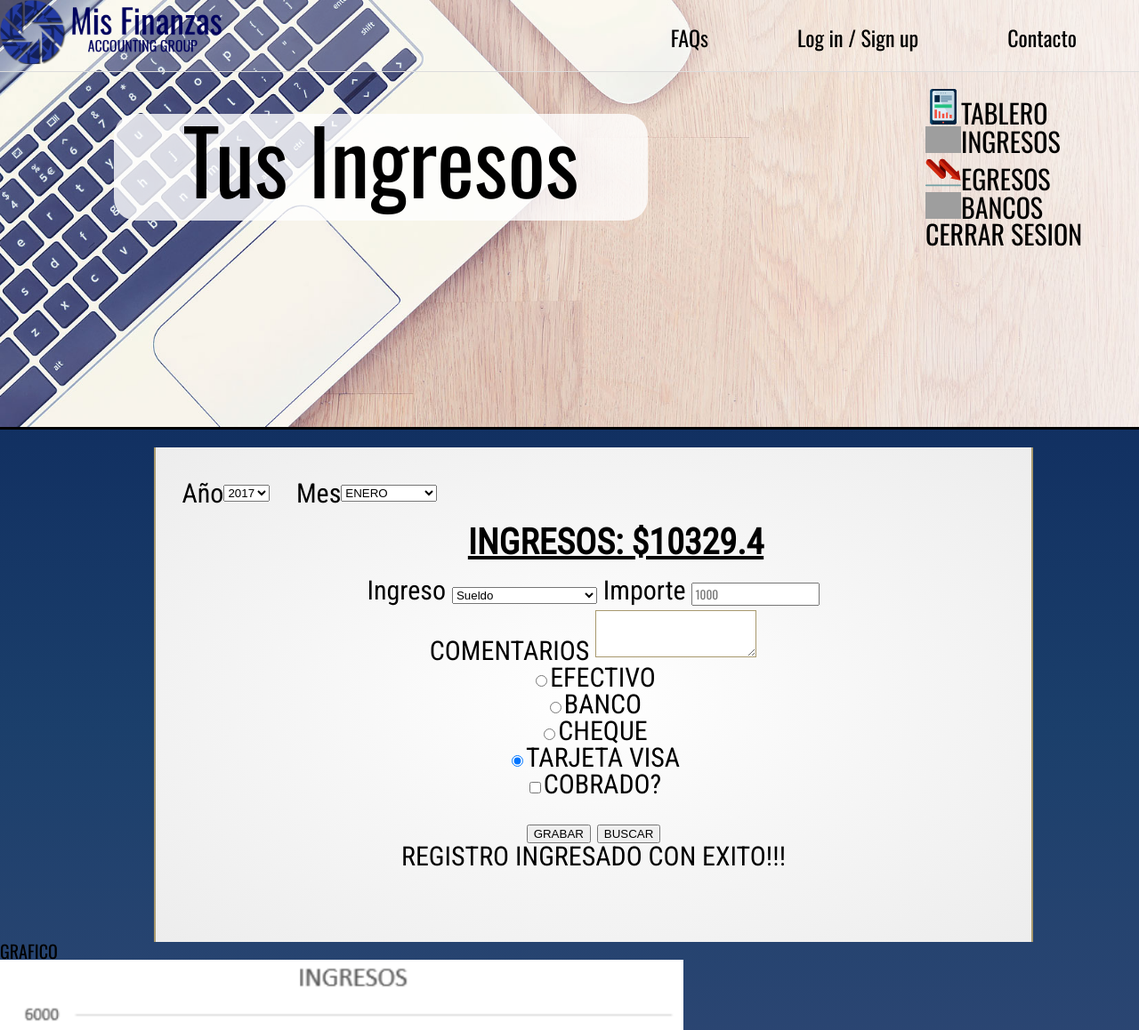
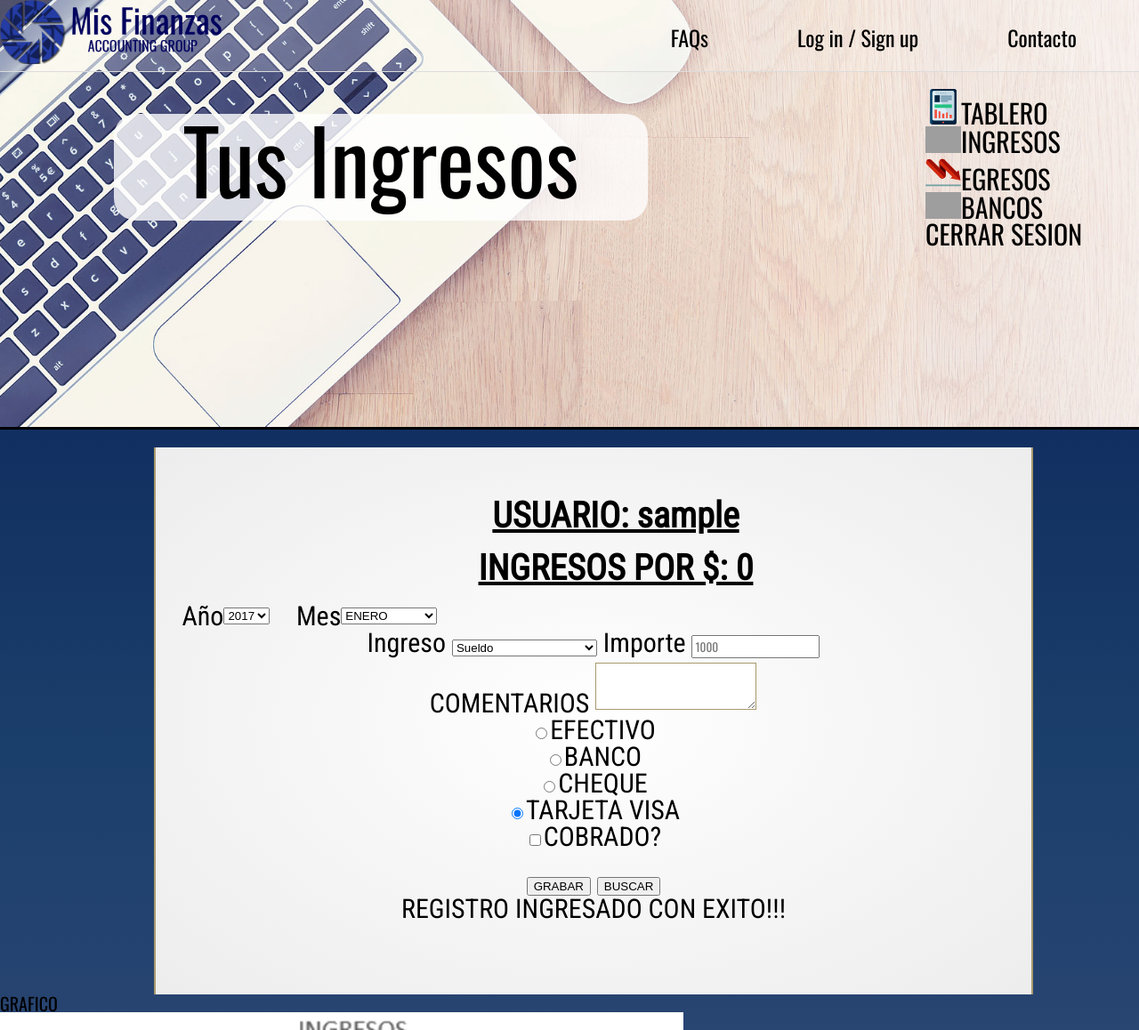
Before and after one commit to celina096/trabajo_grupal, a PHP site: page /ingresos.php in a window 1280 px wide. Shown: the top 1158 px of the page at 89% size. Run offline with PHP 8.4, Linux system fonts and the light colour scheme; the visitor is signed in with stand-in values (Sample User, id 1); some libraries are stand-ins or nearby versions; grey boxes are pictures that could not be loaded.

Commit message:
registra y busca segun usuario

```diff
--- a/cerrar_sesion.php
+++ b/cerrar_sesion.php
@@ -1,4 +1,5 @@
 <?php
+session_start();
 session_destroy();
 $_SESSION = array();
 header('Location: index.php')
--- a/funciones.php
+++ b/funciones.php
@@ -12,10 +12,10 @@ if (file_exists($archivo)){
 
 // NOTE: funciones de ingresos.php
 // esta funcion de guardar, sirve tanto para guardar ingresos como los registros de usuarios
-function guardar_ingreso($data,$bd){
+function guardar_ingreso($data,$bd,$usuario){
 if ($data) {
-//$data es el post entero
-
+//$data es el post entero, $sesion es $_SESSION
+        array_push ($data['usuario']=$usuario);
         $json=$data;
         $escribo=json_encode ($json);
         $recurso= existe ($bd);
@@ -25,27 +25,30 @@ if ($data) {
   }
 }
 
-function leer(){
+function leer($usu){
   $recurso = existe("bd.json");
   while( $linea = fgets($recurso) ){
     $usuario = json_decode($linea, true);
+    if ($usuario['usuario']==$usu) {
     echo "Año: ".$usuario ['ano']." MES: ".$usuario ['mes']." ".$usuario ['ingreso'].": $".$usuario['importe']." COMENTARIO: ".$usuario ['comentario']." TIPO DE COBRANZA: ".$usuario['cobranza']."<br>";
+    }
   }
   return false;
 }
 
-function sumar(){
+function sumar($usu){
+
   $recurso = existe("bd.json");
   $suma =0;
   while( $linea = fgets($recurso) ){
     $usuario = json_decode($linea, true);
-    $suma+=$usuario["importe"];
-
+      if ($usuario['usuario']==$usu) {
+        $suma+=$usuario["importe"];
+      }
+    }
+    return $suma;
 }
 
-  return $suma;
-
-}
 
 // NOTE: funciones de register!!!
 function guardar($data,$bd){
--- a/index.php
+++ b/index.php
@@ -23,7 +23,7 @@ if (isset($_POST['enviar'])) {
     if (!buscar_usu($usuario,$clave)){
       $errores['usuario_error']="Usuario o clave incorrecto";
     }
-    $linea = buscar_usuario($usuario,$clave);
+    $linea=buscar_usu($usuario,$clave);
 
     if (count($errores)==0){
       session_start();
--- a/ingresos.php
+++ b/ingresos.php
@@ -1,11 +1,13 @@
 <?php
+// NOTE: preguntas: como meto todo esto de php en una funcion?
+
 session_start();
 if (!isset($_SESSION['login'])){
   header('Location: index.php');
 }
 
 
-
+$usuario=$_SESSION['usuario'];
 require_once 'funciones.php';
 
 $tipo_de_ingresos= array(
@@ -64,17 +66,11 @@ if (isset($_POST['enviar'])) {
     }
 
     if (count($errores)==0){
-      guardar_ingreso($_POST,"bd.json");
+      guardar_ingreso($_POST,"bd.json",$usuario);
     }
 
 
 }
-
-
-
-// if ($_POST['submit']) {
-//   echo "entro!!";
-// }
 
 ?>
 
@@ -97,7 +93,7 @@ if (isset($_POST['enviar'])) {
          <header class="index">
 
            <input class="menu-btn" type="checkbox" id="menu-btn" />
- <label class="menu-icon" for="menu-btn"><span class="navicon"></span></label>
+           <label class="menu-icon" for="menu-btn"><span class="navicon"></span></label>
            <a href="index.html"><img class="logo" src="images/logo200px.png" alt="" width="250px"></a>
            <nav class="menu">
              <ul>
@@ -145,6 +141,15 @@ if (isset($_POST['enviar'])) {
             <form action="ingresos.php" method="post">
               <div class="parte2">
                 <div class="periodo">
+                  <div class="generales-ingresos">
+                    <article class="">
+                      <p class="encabezado">USUARIO: <?php echo $usuario ?></p>
+                    </article>
+                    <article class="">
+                      <p class="encabezado">INGRESOS POR $: <?php echo sumar($usuario); ?></p>
+                    </article>
+
+                  </div>
                   <div class="ano">Año
                     <select class="" name="ano">
                       <?php foreach ($periodo as $key => $value) {?>
@@ -161,15 +166,7 @@ if (isset($_POST['enviar'])) {
                    </select>
                   </div>
                 </div>
-                <div class="generales-ingresos">
-                  <article class="">
-                    <p class="encabezado">INGRESOS: <?php echo "$".sumar(); ?></p>
-                  </article>
-
-                </div>
-
-
-                 <div>
+                <div>
                  <label for="ingreso">Ingreso</label>
                  <select class="" name="ingreso" id="ingresos">
                    <?php foreach ($tipo_de_ingresos as $key => $value) {?>
@@ -217,7 +214,7 @@ if (isset($_POST['enviar'])) {
                     <p class="encabezado">INGRESOS YA REGISTRADOS:</p>
                     </article>
                     <ol>
-                        <li><?php leer() ?></li>
+                        <li><?php leer($usuario) ?></li>
                   <?php } ?>
                   </ol>
                 </div>
--- a/usuarios.json
+++ b/usuarios.json
@@ -2,3 +2,5 @@
 {"usuario":"admin1","clave":"$2y$10$iCXGpAdKHNe25heNVqe.k.EN.OKzrfa0c0nEUeN.YcKnc7cwv9koG","clave2":"1","enviar":""}
 {"usuario":"admin2","clave":"$2y$10$xM76XVbHhLIsBQq6J1YIr.PsoBG5rco4yjkO2tuGSMX5T1svRAOve","clave2":"2","enviar":""}
 {"usuario":"admin4","clave":"$2y$10$Bxf8y4wHtTJ6eimtqMD3s.PsL9PD.to8ziAUtzQ1dbyS7uT36swY2","clave2":"4","enviar":""}
+{"usuario":"hernan","clave":"$2y$10$ie9\/y65NTmNure0P.L9nLegGZXdI2o8VuqdTaP14SiNoMwMokAMim","clave2":"123","enviar":""}
+{"usuario":"vane","clave":"$2y$10$bfZYyee3xN3SB.psFiVtWuS\/cPv.HgOHU4zmXX1IphtmkKCQg.1z6","clave2":"1","enviar":""}
```
Also changed, not shown: bd.json (+5 -20 lines), 2 other files.
